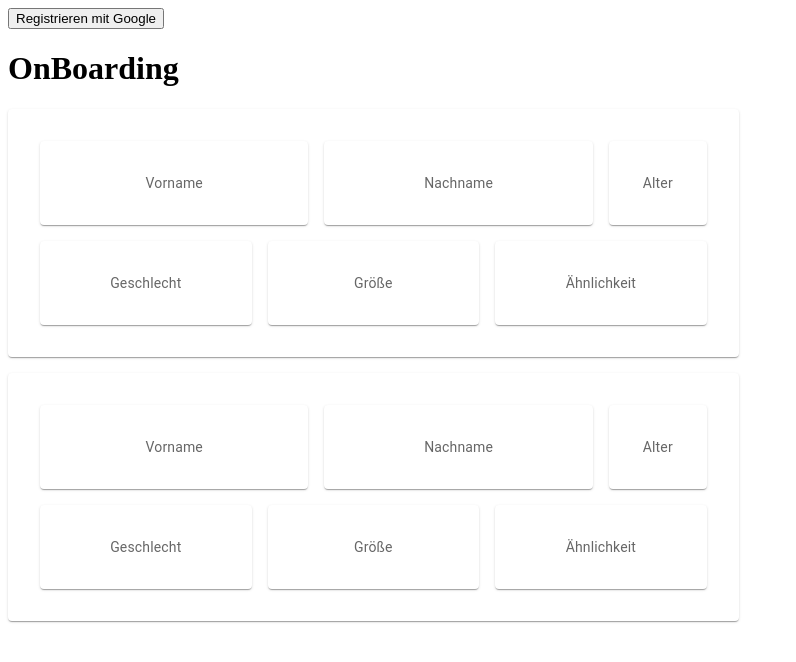
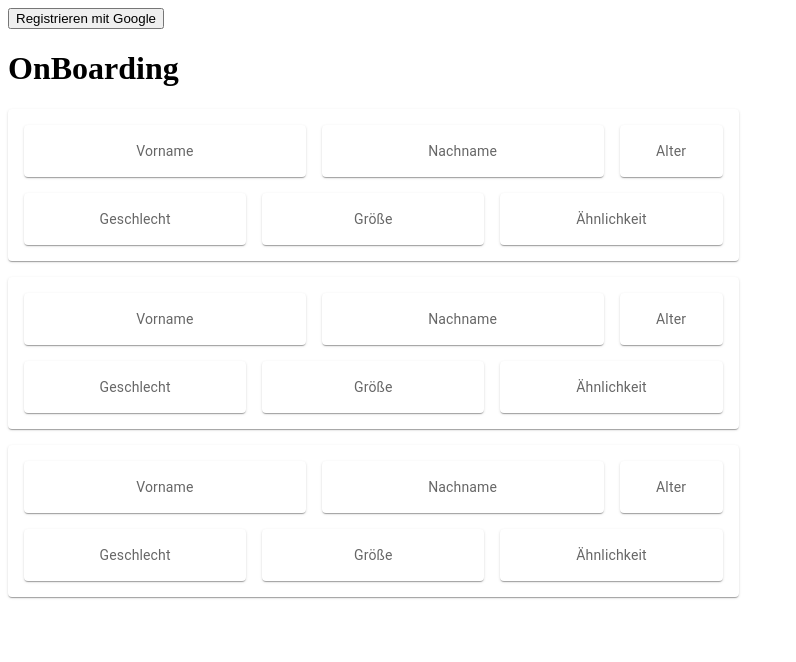
Before and after one commit to PatrickMayerHdM/Software-Praktikum-Gruppe01, a React (Create React App) app in the folder frontend/: page / in a window 1280 px wide. Shown: the top 662 px of the page, without its empty margins (0-796 px from the left). Built offline with nearby package versions, Linux system fonts and the light colour scheme.

Commit message:
Erstellen einer expliziten Test Datei "TestProfileList" zum darstellen von mehreren Profileboxen in einem Grid.

```diff
--- a/frontend/src/App.js
+++ b/frontend/src/App.js
@@ -1,31 +1,14 @@
-import Item from "./theme";
-import Box from "@mui/material/Box";
-import Grid from "@mui/material/Grid";
-import Profilebox from "./components/Profilebox";
-
 import OnBoarding from "./pages/OnBoarding";
 import LogIn from "./pages/LogIn";
+import TestProfileList from "./components/TestProfileList";
 function App() {
   return (
         // Darstellung der Test-Funktionen (LogIn-Page und OnBoarding-Page)
     <div className="App">
      <LogIn/>
         <OnBoarding/>
-        {/** Beispiel, um die Möglichkeit zur Darstellung von mehreren Profileboxen zu gewährleisten. */}
-      <Box sx={{ flexGrow: 1 }} >
-          <Grid container spacing={2} >
-            <Grid item xs={7} >
-              <Item>
-                  <Profilebox/>
-              </Item >
-            </Grid >
-            <Grid item xs={7} >
-              <Item>
-                  <Profilebox/>
-              </Item >
-            </Grid >
-          </Grid >
-        </Box >
+        <TestProfileList/>
+
     </div>
   );
 }
--- /dev/null
+++ b/frontend/src/components/TestProfileList.js
@@ -0,0 +1,33 @@
+import Item from "../theme";
+import Box from "@mui/material/Box";
+import Grid from "@mui/material/Grid";
+import Profilebox from "./Profilebox";
+
+/** Dies ist eine Test Seite, zum darstellen mehrerer Profileboxen innerhalb eines weiteren Grids.
+ * Damit dies dann nicht mehr innerhalb der App.js geschehen muss und die App.js dadurch übersichtlicher bleibt.*/
+
+function TestProfileList(){
+    return(
+        <Box sx={{ flexGrow: 1 }} >
+          <Grid container spacing={2} >
+            <Grid item xs={7} >
+              <Item>
+                  <Profilebox/>
+              </Item >
+            </Grid >
+            <Grid item xs={7} >
+              <Item>
+                  <Profilebox/>
+              </Item >
+            </Grid >
+            <Grid item xs={7} >
+              <Item>
+                  <Profilebox/>
+              </Item >
+            </Grid>
+          </Grid >
+        </Box >
+        )
+
+}
+export default TestProfileList
--- a/frontend/src/theme.js
+++ b/frontend/src/theme.js
@@ -9,7 +9,7 @@ const black = '#000000';
 const Item = styled(Paper)(({ theme }) => (
     {
   backgroundColor: theme.palette.mode === 'dark' ? '#1A2027' : '#fff', ...theme.typography.body2,
-  padding: theme.spacing(4), textAlign: 'center', color: theme.palette.text.secondary,
+  padding: theme.spacing(2), textAlign: 'center', color:  theme.palette.text.secondary,
 })
 );
 export default Item ;
```
